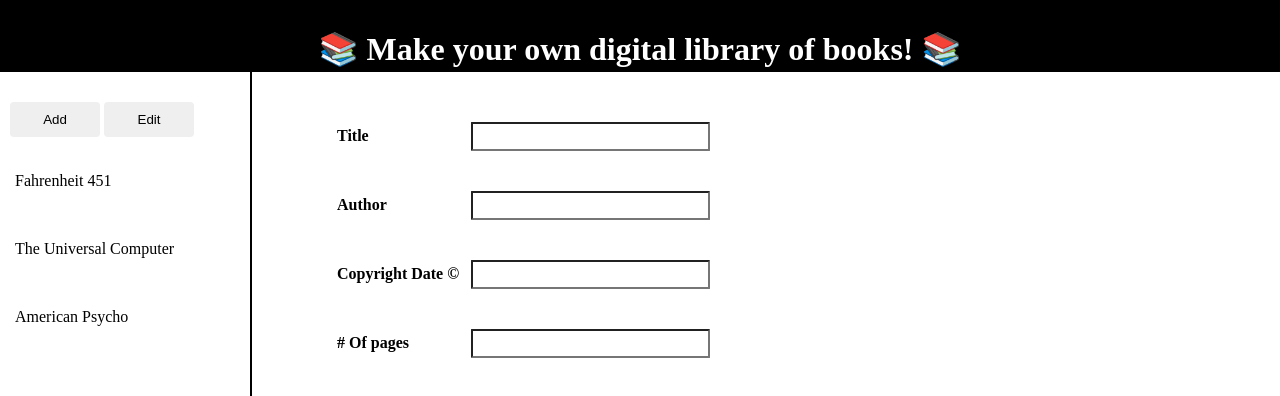
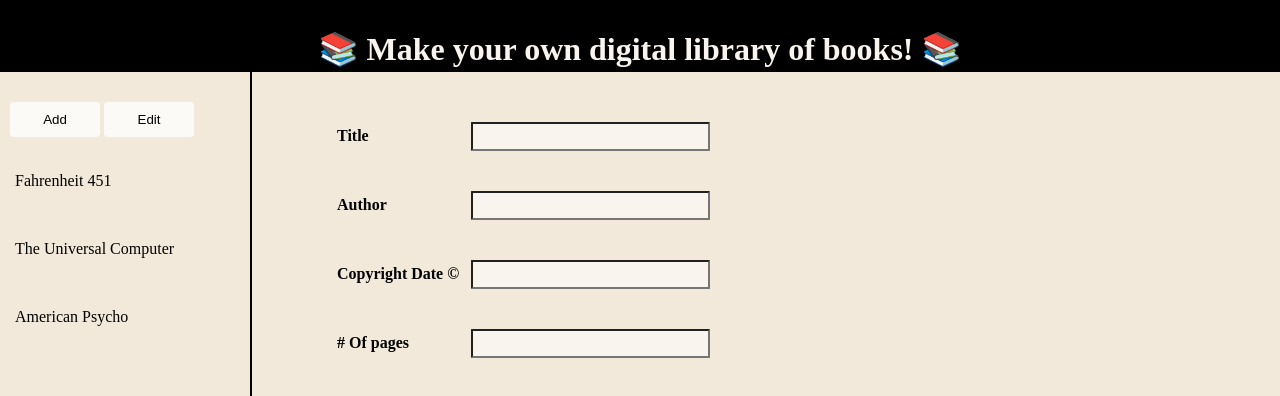
Before and after one commit to mark8769/BookFinder, a plain HTML site: page index.html in a window 1280 px wide. Shown: the top 396 px of the page. Drawn offline with Linux system fonts and the light colour scheme.

Commit message:
styles.css: Added aged book background color to page and inputs.

```diff
--- a/styles.css
+++ b/styles.css
@@ -13,6 +13,8 @@ body{
     /* Make page into an SPA (Single Page Application) */
     overflow-y: hidden;
     overflow-x: hidden;
+    /* https://www.color-name.com/old-paper.color#color-palettes */
+    background-color: #F3E9DB
 }
 html{
     height: 100vh;
@@ -29,13 +31,16 @@ h1{
     padding-top: 30px;
     text-align: center;
     background-color: black;
-    color:white;
+    color:#F9F4ED;
 }
 /* Container for navigation bar and main content */
 .flex-container{
-    height: 95%;
+    height: 93%;
     display: flex;
     flex-direction: row;
+}
+footer{
+    height: 2%;
 }
 /* Change display to set size, make labels appear bigger and bolder */
 label{
@@ -58,6 +63,7 @@ input{
     -moz-border-radius:1px;
     /* webkit */
     -webkit-border-radius:1px;
+    background-color: #F9F4ED;
 }
 /* Make container full height of remaining window
 move away from left border */
@@ -98,6 +104,7 @@ button{
     border-radius: 4px;
     border: none;
     width: 90px;
+    background-color: #FCFAF6;
 }
 /* Change button blue when in editing modes. */
 .button{
```
